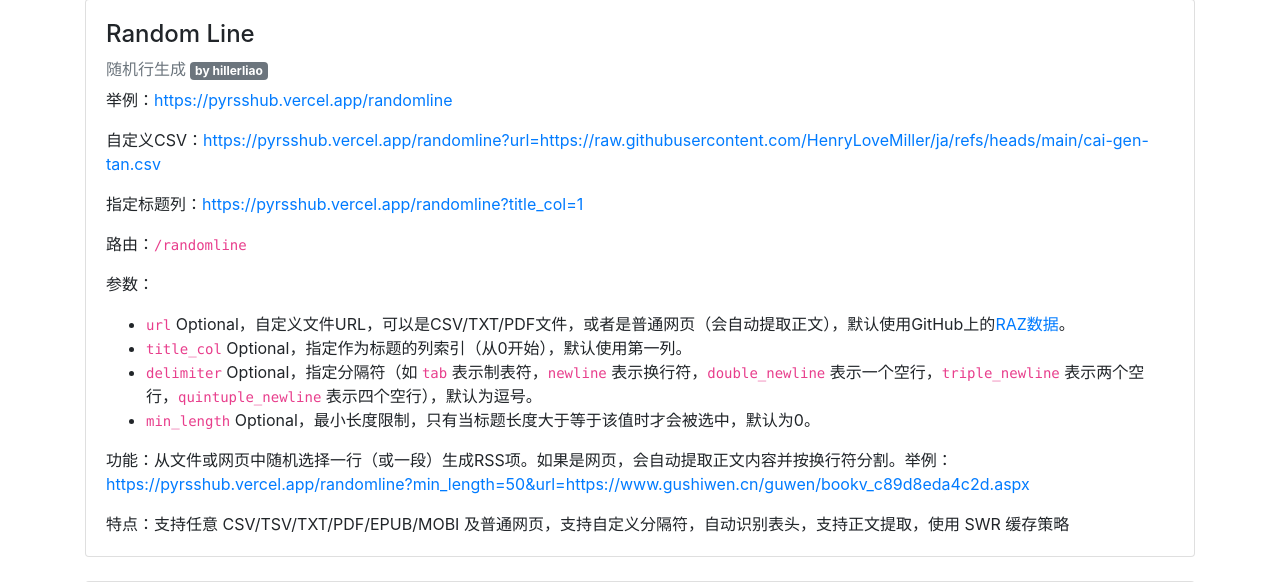
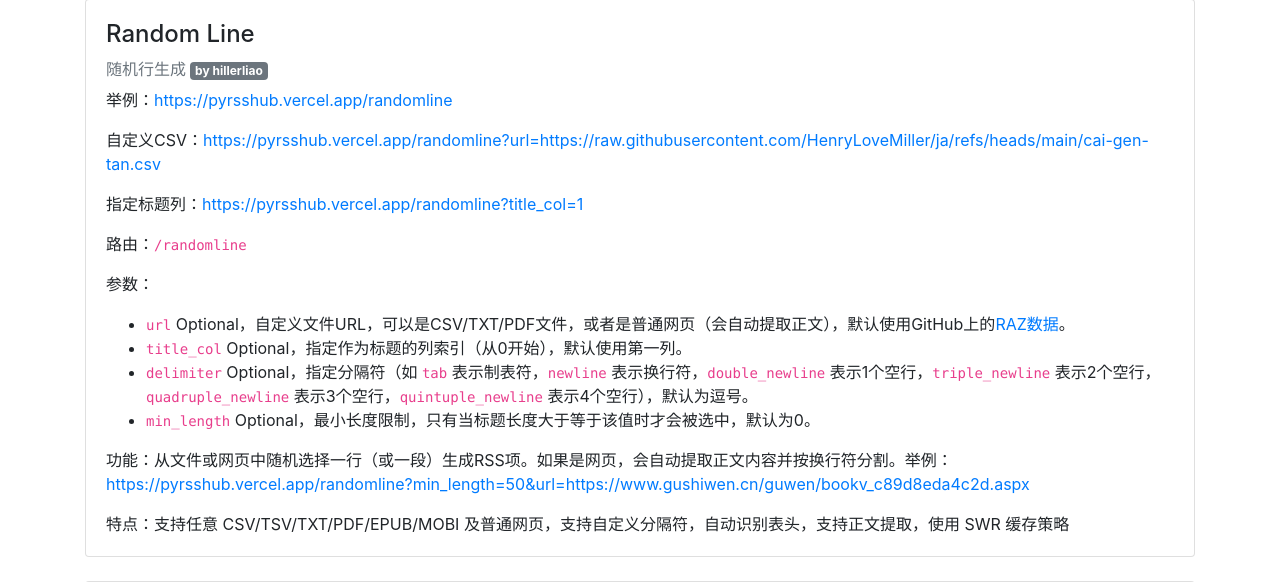
Before and after one commit to hillerliao/RSSHub-python, a Flask app: page /feeds in a window 1280 px wide. Shown: the part 3645-4227 px from the top of the page. Run offline with Flask 3, Linux system fonts and the light colour scheme; some libraries are stand-ins or nearby versions.

Commit message:
docs: clarify `_newline` delimiter empty line counts and add `quadruple_newline` option.

```diff
--- a/rsshub/templates/main/feeds.html
+++ b/rsshub/templates/main/feeds.html
@@ -243,8 +243,9 @@
                                         target="_blank">RAZ数据</a>。</li>
                         <li><code>title_col</code> Optional，指定作为标题的列索引（从0开始），默认使用第一列。</li>
                         <li><code>delimiter</code> Optional，指定分隔符（如 <code>tab</code> 表示制表符，<code>newline</code>
-                                表示换行符，<code>double_newline</code> 表示一个空行，<code>triple_newline</code>
-                                表示两个空行，<code>quintuple_newline</code> 表示四个空行），默认为逗号。</li>
+                                表示换行符，<code>double_newline</code> 表示1个空行，<code>triple_newline</code>
+                                表示2个空行，<code>quadruple_newline</code> 表示3个空行，<code>quintuple_newline</code>
+                                表示4个空行），默认为逗号。</li>
                         <li><code>min_length</code> Optional，最小长度限制，只有当标题长度大于等于该值时才会被选中，默认为0。</li>
                 </ul>
                 <p class="card-text">功能：从文件或网页中随机选择一行（或一段）生成RSS项。如果是网页，会自动提取正文内容并按换行符分割。举例：
```
